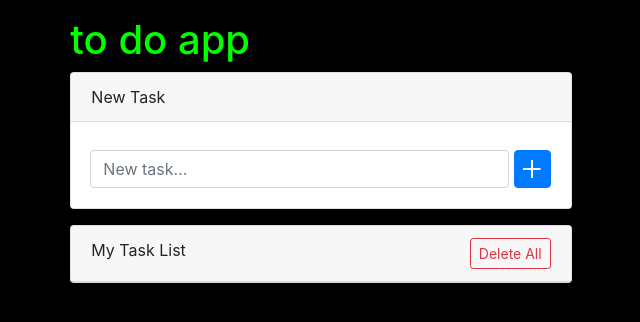
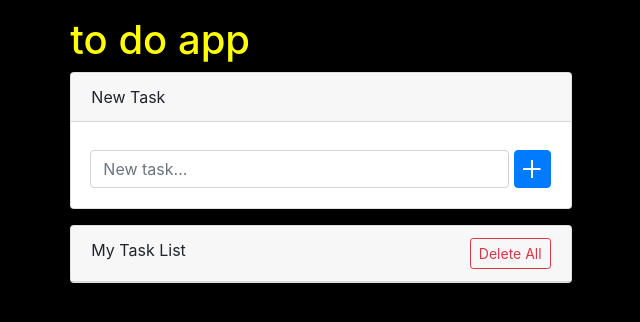
Before and after one commit to acarerisa/genesis, a plain HTML site: page toDoApp/index.html in a window 1280 px wide. Shown: the whole page, without its empty margins (319-959 px from the left). Drawn offline with nearby package versions, Linux system fonts and the light colour scheme.

Commit message:
Change style.css

```diff
--- a/toDoApp/style.css
+++ b/toDoApp/style.css
@@ -2,7 +2,7 @@ body{
   background-color: black;
 }
 .app-title{
-  color: lime;
+  color: yellow;
 }
 #btnaddNewTask {
     display:inline-block;
```
